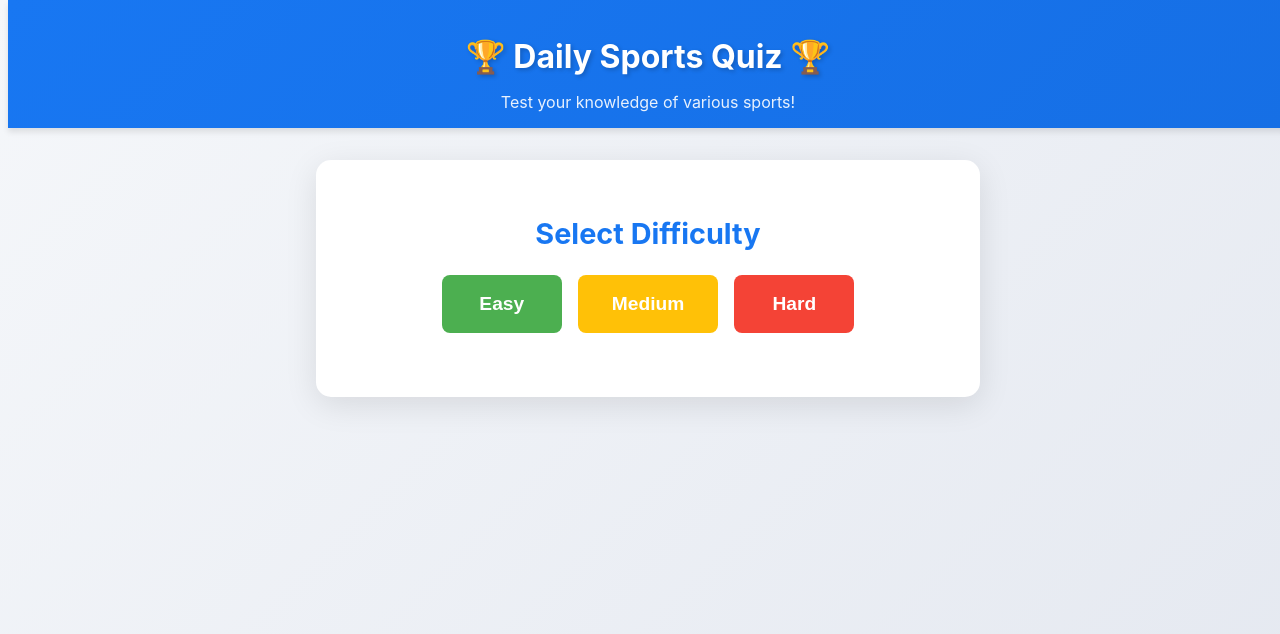
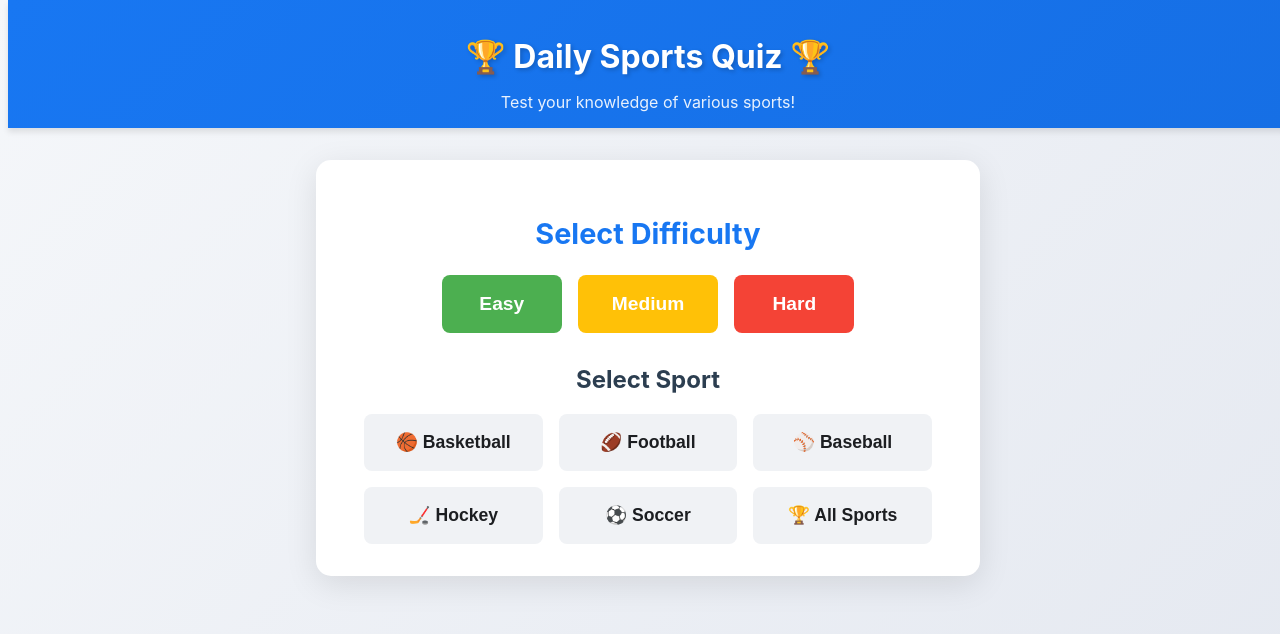
Before and after one commit to zrewt/curser-home, a React (Create React App) app: page / in a window 1280 px wide. Shown: the top 634 px of the page. Built offline with nearby package versions, Linux system fonts and the light colour scheme.

Commit message:
Initial commit

```diff
--- a/src/App.css
+++ b/src/App.css
@@ -324,3 +324,49 @@
     padding-bottom: max(0.5rem, env(safe-area-inset-bottom));
   }
 }
+
+.sport-selection {
+  margin-top: 2rem;
+  text-align: center;
+}
+
+.sport-buttons {
+  display: grid;
+  grid-template-columns: repeat(auto-fit, minmax(150px, 1fr));
+  gap: 1rem;
+  margin-top: 1rem;
+  padding: 0 1rem;
+}
+
+.sport-button {
+  padding: 1rem;
+  font-size: 1.1rem;
+  border: 2px solid transparent;
+  border-radius: 8px;
+  cursor: pointer;
+  transition: all 0.3s ease;
+  font-weight: 600;
+  background-color: #f0f2f5;
+  color: #1c1e21;
+}
+
+.sport-button:hover {
+  transform: translateY(-2px);
+  box-shadow: 0 4px 12px rgba(0, 0, 0, 0.1);
+}
+
+.sport-button.selected {
+  border: 3px solid #1877f2;
+  background-color: #e7f3ff;
+  transform: scale(1.05);
+}
+
+.sport-badge {
+  display: inline-block;
+  padding: 0.5rem 1rem;
+  background-color: #e8f0fe;
+  border-radius: 20px;
+  font-size: 0.9rem;
+  color: #1877f2;
+  margin-left: 1rem;
+}
--- a/src/App.tsx
+++ b/src/App.tsx
@@ -2,6 +2,8 @@ import React, { useState } from 'react';
 import './App.css';
 import { Question, Difficulty } from './types';
 import { api } from './services/api';
+
+type Sport = 'basketball' | 'football' | 'baseball' | 'hockey' | 'soccer' | 'all';
 
 function App() {
   const [questions, setQuestions] = useState<Question[]>([]);
@@ -11,22 +13,25 @@ function App() {
   const [loading, setLoading] = useState(false);
   const [error, setError] = useState<string | null>(null);
   const [selectedDifficulty, setSelectedDifficulty] = useState<Difficulty | null>(null);
+  const [selectedSport, setSelectedSport] = useState<Sport | null>(null);
   const [selectedAnswer, setSelectedAnswer] = useState<string | null>(null);
   const [shuffledAnswers, setShuffledAnswers] = useState<string[]>([]);
 
-  const fetchQuestions = async (difficulty: Difficulty) => {
+  const fetchQuestions = async (difficulty: Difficulty, sport: Sport) => {
     try {
       setLoading(true);
       setError(null);
-      const data = await api.getQuestions(5, difficulty);
+      const data = await api.getQuestions(5, difficulty, sport);
 
       if (!data || data.length === 0) {
         setError('No questions available. Please try again.');
         setSelectedDifficulty(null);
+        setSelectedSport(null);
         return;
       }
       setQuestions(data);
       setSelectedDifficulty(difficulty);
+      setSelectedSport(sport);
       setCurrentQuestion(0);
       setScore(0);
       setShowScore(false);
@@ -41,6 +46,7 @@ function App() {
       console.error('Error fetching questions:', error);
       setError('Failed to fetch questions. Please try again later.');
       setSelectedDifficulty(null);
+      setSelectedSport(null);
     } finally {
       setLoading(false);
     }
@@ -74,6 +80,7 @@ function App() {
     setScore(0);
     setShowScore(false);
     setSelectedDifficulty(null);
+    setSelectedSport(null);
     setSelectedAnswer(null);
     setQuestions([]);
     setShuffledAnswers([]);
@@ -90,7 +97,7 @@ function App() {
     );
   }
 
-  if (!selectedDifficulty || questions.length === 0) {
+  if (!selectedDifficulty || !selectedSport || questions.length === 0) {
     return (
       <div className="App">
         <header className="App-header">
@@ -121,10 +128,51 @@ function App() {
               </button>
             </div>
           </div>
-          {selectedDifficulty && (
+          <div className="sport-selection">
+            <h2>Select Sport</h2>
+            <div className="sport-buttons">
+              <button
+                className={`sport-button ${selectedSport === 'basketball' ? 'selected' : ''}`}
+                onClick={() => setSelectedSport('basketball')}
+              >
+                🏀 Basketball
+              </button>
+              <button
+                className={`sport-button ${selectedSport === 'football' ? 'selected' : ''}`}
+                onClick={() => setSelectedSport('football')}
+              >
+                🏈 Football
+              </button>
+              <button
+                className={`sport-button ${selectedSport === 'baseball' ? 'selected' : ''}`}
+                onClick={() => setSelectedSport('baseball')}
+              >
+                ⚾ Baseball
+              </button>
+              <button
+                className={`sport-button ${selectedSport === 'hockey' ? 'selected' : ''}`}
+                onClick={() => setSelectedSport('hockey')}
+              >
+                🏒 Hockey
+              </button>
+              <button
+                className={`sport-button ${selectedSport === 'soccer' ? 'selected' : ''}`}
+                onClick={() => setSelectedSport('soccer')}
+              >
+                ⚽ Soccer
+              </button>
+              <button
+                className={`sport-button ${selectedSport === 'all' ? 'selected' : ''}`}
+                onClick={() => setSelectedSport('all')}
+              >
+                🏆 All Sports
+              </button>
+            </div>
+          </div>
+          {selectedDifficulty && selectedSport && (
             <button
               className="start-quiz-button"
-              onClick={() => fetchQuestions(selectedDifficulty)}
+              onClick={() => fetchQuestions(selectedDifficulty, selectedSport)}
             >
               Start Quiz
             </button>
@@ -142,6 +190,9 @@ function App() {
         <div className="quiz-info">
           <div className="difficulty-badge">
             {selectedDifficulty?.charAt(0).toUpperCase() + selectedDifficulty?.slice(1)}
+          </div>
+          <div className="sport-badge">
+            {selectedSport === 'all' ? 'All Sports' : selectedSport.charAt(0).toUpperCase() + selectedSport.slice(1)}
           </div>
         </div>
         {error && (
--- a/src/services/api.ts
+++ b/src/services/api.ts
@@ -5,13 +5,15 @@ import { Question, Difficulty } from '../types';
 // Hardcoded deployed backend URL
 const API_BASE_URL = 'https://backend-triv.onrender.com/api';
 
+type Sport = 'basketball' | 'football' | 'baseball' | 'hockey' | 'soccer' | 'all';
+
 export const api = {
-  async getQuestions(count: number = 5, difficulty: Difficulty = 'medium'): Promise<Question[]> {
+  async getQuestions(count: number = 5, difficulty: Difficulty = 'medium', sport: Sport = 'all'): Promise<Question[]> {
     try {
       // Add timestamp to prevent caching and ensure fresh random questions
       const timestamp = new Date().getTime();
       const response = await fetch(
-        `${API_BASE_URL}/questions?count=${count}&difficulty=${difficulty}&_t=${timestamp}`
+        `${API_BASE_URL}/questions?count=${count}&difficulty=${difficulty}&sport=${sport}&_t=${timestamp}`
       );
       if (!response.ok) {
         throw new Error('Failed to fetch questions');
--- a/src/types.ts
+++ b/src/types.ts
@@ -1,8 +1,10 @@
 export type Difficulty = 'easy' | 'medium' | 'hard';
+export type Sport = 'basketball' | 'football' | 'baseball' | 'hockey' | 'soccer' | 'all';
 
 export interface Question {
   question: string;
   correct_answer: string;
   incorrect_answers: string[];
   difficulty: Difficulty;
+  sport: Sport;
 }
```
